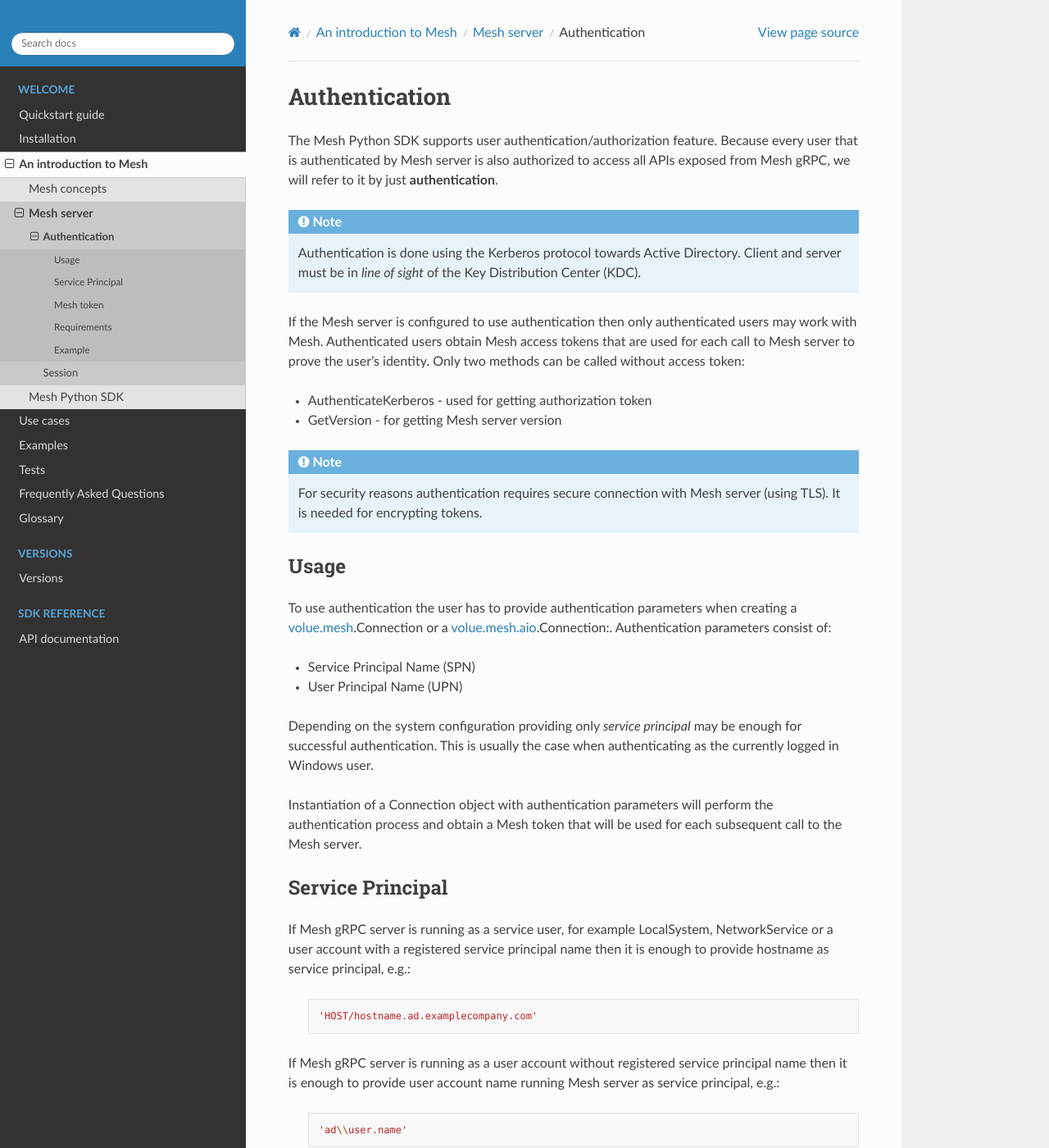
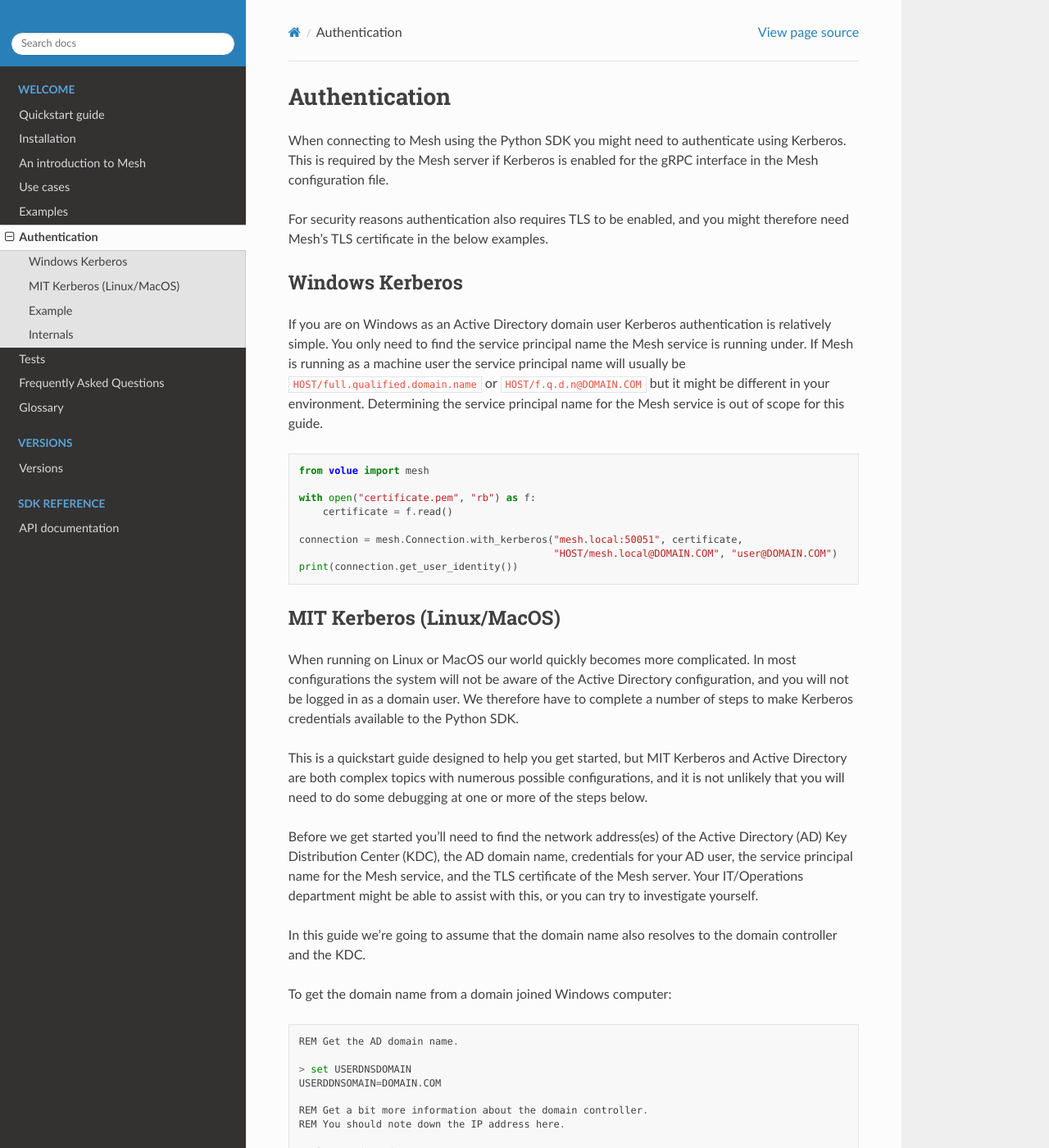
Before and after one commit to Volue-Public/energy-mesh-python, a Sphinx documentation site: the page built from docs/source/authentication.rst, in a window 1280 px wide and 1400 px high. Shown: the whole window at 82% size. Built offline with Sphinx 7.4.7 and the Read the Docs theme 2.0.0, drawn with Linux system fonts in a browser that asks for light colours; some of the changed text lies outside the part shown.

Commit message:
Update authentication docs

```diff
--- a/docs/source/authentication.rst
+++ b/docs/source/authentication.rst
@@ -1,83 +1,183 @@
+==============
 Authentication
---------------
+==============
 
-The Mesh Python SDK supports user authentication/authorization feature. Because every user that is authenticated by Mesh server is also authorized to access all APIs exposed from Mesh gRPC, we will refer to it by just **authentication**.
+When connecting to Mesh using the Python SDK you might need to authenticate
+using Kerberos. This is required by the Mesh server if Kerberos is enabled
+for the gRPC interface in the Mesh configuration file.
 
-.. note::
-   Authentication is done using the Kerberos protocol towards Active Directory. Client and server must be in *line of sight* of the Key Distribution Center (KDC).
-
-If the Mesh server is configured to use authentication then only authenticated users may work with Mesh. Authenticated users obtain Mesh access tokens that are used for each call to Mesh server to prove the user's identity.
-Only two methods can be called without access token:
-
-* AuthenticateKerberos - used for getting authorization token
-* GetVersion - for getting Mesh server version
-
-.. note::
-   For security reasons authentication requires secure connection with Mesh server (using TLS). It is needed for encrypting tokens.
+For security reasons authentication also requires TLS to be enabled, and
+you might therefore need Mesh's TLS certificate in the below examples.
 
 
-Usage
-*****************
+Windows Kerberos
+****************
 
-To use authentication the user has to provide authentication parameters when creating a :ref:`api:volue.mesh`.Connection or a :ref:`api:volue.mesh.aio`.Connection:.
-Authentication parameters consist of:
+If you are on Windows as an Active Directory domain user Kerberos
+authentication is relatively simple. You only need to find the service
+principal name the Mesh service is running under. If Mesh is running as a
+machine user the service principal name will usually be
+``HOST/full.qualified.domain.name`` or ``HOST/f.q.d.n@DOMAIN.COM`` but it might
+be different in your environment. Determining the service principal name for
+the Mesh service is out of scope for this guide.
 
-* Service Principal Name (SPN)
-* User Principal Name (UPN)
+.. code-block:: python
 
-Depending on the system configuration providing only *service principal* may be enough for successful authentication. This is usually the case when authenticating as the currently logged in Windows user.
+	from volue import mesh
 
-Instantiation of a Connection object with authentication parameters will perform the authentication process and obtain a Mesh token that will be used for each subsequent call to the Mesh server.
+	with open("certificate.pem", "rb") as f:
+	    certificate = f.read()
+
+	connection = mesh.Connection.with_kerberos("mesh.local:50051", certificate,
+					           "HOST/mesh.local@DOMAIN.COM", "user@DOMAIN.COM")
+	print(connection.get_user_identity())
 
 
-Service Principal
-*****************
+MIT Kerberos (Linux/MacOS)
+**************************
 
-If Mesh gRPC server is running as a service user, for example LocalSystem, NetworkService or a user account with a registered service principal name then it is enough to provide hostname as service principal, e.g.:
+When running on Linux or MacOS our world quickly becomes more complicated.
+In most configurations the system will not be aware of the Active Directory
+configuration, and you will not be logged in as a domain user. We therefore
+have to complete a number of steps to make Kerberos credentials available
+to the Python SDK.
 
-   .. code-block:: python
+This is a quickstart guide designed to help you get started, but MIT Kerberos
+and Active Directory are both complex topics with numerous possible
+configurations, and it is not unlikely that you will need to do some debugging
+at one or more of the steps below.
 
-      'HOST/hostname.ad.examplecompany.com'
+Before we get started you'll need to find the network address(es) of the Active
+Directory (AD) Key Distribution Center (KDC), the AD domain name, credentials
+for your AD user, the service principal name for the Mesh service, and the TLS
+certificate of the Mesh server. Your IT/Operations department might be able to
+assist with this, or you can try to investigate yourself.
 
-If Mesh gRPC server is running as a user account without registered service principal name then it is enough to provide user account name running Mesh server as service principal, e.g.:
+In this guide we're going to assume that the domain name also resolves to the
+domain controller and the KDC.
 
-   .. code-block:: python
+To get the domain name from a domain joined Windows computer::
 
-      'ad\\user.name'
+	REM Get the AD domain name.
 
-   Or:
+	> set USERDNSDOMAIN
+	USERDDNSOMAIN=DOMAIN.COM
 
-   .. code-block:: python
+	REM Get a bit more information about the domain controller.
+	REM You should note down the IP address here.
 
-      r'ad\user.name'
+	> nltest /dsgetdc:DOMAIN.COM
+	...
 
-.. note::
-    Winkerberos converts service principal name if provided in RFC-2078 format. '@' is converted to '/' if there is no '/' character in the service principal name.
+At this stage it's a good idea to test if the domain controller is reachable
+from your Linux machine. All the following Linux examples run on Ubunut 20.04
+LTS::
 
-    E.g.: **service@hostname**
+	# Ideally your DNS setup includes the domain controller. This will
+	# make the following steps significantly easier. If this command
+	# fails it might be a good idea to add the IP address of the
+	# domain controller(s) to your list of DNS servers.
 
-    Would be converted to: **service/hostname**
+	$ ping domain.com       # Or the address of a domain controller.
 
+	# You can also use the IP directly, but we would recommend against
+	# it.
 
-Mesh token
-*****************
+	$ ping 172.20.101.20
 
-The Mesh access token is valid for 1 hour, after this time it will expire and a new token needs to be obtained from the Mesh server. This is done automatically and the user does not need to take any additional action.
+If the above commands both failed your network will not allow Kerberos
+authentication, and you will have to resolve your network issues.
 
-The user may optionally revoke the Mesh access token. This may useful when a user finishes working with Mesh and wants to make sure it will not be used by anyone else for the time until it expires.
+Then we should see if we're able to connect to the KDC on the Kerberos port. By
+default the Kerberos protocol will communicate on port 88. If this fails you
+will have to work with your IT/Operations department to resolve the issue::
 
+	$ netcat -vz domain.com 88
+	Connection to domain.com 88 port [tcp/kerberos] succeeded!
 
-Requirements
-*****************
+If everything has gone well up until this point it's time to install MIT
+Kerberos. On your distribution the MIT Kerberos package names might be different::
 
-#. Mesh server configured to use authentication and TLS. Please contact Volue consultant to confirm your server configuration.
-#. Find out correct *service principal* for Mesh server you want to connect to.
-#. Create a :ref:`api:volue.mesh`.Connection or a :ref:`api:volue.mesh.aio`.Connection: object with authentication parameters.
+	$ sudo apt install krb5-user krb-config libkrb5-dev
+
+Then we'll need to configure MIT Kerberos::
+
+	$ cat /etc/krb5.conf
+	[libdefaults]
+        	default_realm = DOMAIN.COM
+
+	[realms]
+        	DOMAIN.COM = {
+                	kdc = domain.com
+                	admin_server = domain.com
+		}
+
+	[domain_realm]
+        	.domain.com = DOMAIN.COM
+        	domain.com = DOMAIN.COM
+
+And finally we can get a ticket granting ticket from the KDC. If this
+works you've successfully performed your first Kerberos authentication::
+
+	$ kinit -V user@DOMAIN.COM
+	Using default cache: /tmp/krb5cc_1000
+	Using principal: user@DOMAIN.COM
+	Password for user@DOMAIN.COM: ****
+	Authenticated to Kerberos v5
+
+The newly generated ticket granting ticket will be used when the Mesh
+Python SDK authenticates to the Mesh server. As long as that ticket is
+available on the client you will not have to retype your password.
+To destroy the ticket run ``kdestroy``.
+
+Finally, we can connect to the Mesh server from Python.
+
+.. code-block:: python
+
+	from volue import mesh
+
+	# Most certificates won't work with IP addresses, therefore
+	# you'll need to be able to resolve the Mesh server by name,
+	# either through your DNS configuration, or through /etc/hosts.
+	with open("certificate.pem", "rb") as f:
+	    certificate = f.read()
+
+	# mesh.domain.com is the address of the Mesh server.
+	# HOST/... is the service principal name, and user@DOMAIN.COM
+	# is the user principal name.
+	connection = mesh.Connection.with_kerberos(
+	    "mesh.domain.com:50051", certificate,
+	    "HOST/mesh.domain.com@DOMAIN.COM", "user@DOMAIN.COM"
+	)
+	print(connection.get_user_identity())
 
 
 Example
-**********************************
+*******
 
 Please refer to example *authorization.py*:
 
 .. literalinclude:: /../../src/volue/mesh/examples/authorization.py
+
+
+Internals
+*********
+
+Mesh authentication is based on **authorization tokens**. When authentication
+is enabled most network calls to Mesh will require one of these tokens to
+succeed. To get an authorization token the client is required to make a call
+to an authentication endpoint, such as the ``AuthenticateKerberos`` gRPC
+method. Authentication endpoints perform the necessary authentication steps,
+and if successful return an authorization token that can be used for future
+calls.
+
+Authorization tokens have an expiration time, after which they're no longer
+valid, and a new authentication call and a new token is required. At the
+time of writing most authorization tokens are valid for one hour, but this
+is subject to change.
+
+When creating a Mesh connection with authentication enabled in the Python SDK
+authentication calls and authorization tokens will be handled transparently
+through the ``_authentication`` module. This module will perform authentication
+calls when a new token is required, and add authorization tokens to calls
+that require them.
--- a/docs/source/index.rst
+++ b/docs/source/index.rst
@@ -17,6 +17,7 @@ If this is your first time using this library, here are some resources to help y
 - **Quickstart:** :doc:`quickstart`
 - **Installation:** :doc:`installation`
 - **Examples:** :doc:`examples` | :doc:`tests`
+- **Authentication:** :doc:`authentication`
 - **How to do development** :ref:`Setup for developers`
 
 Features
@@ -48,6 +49,7 @@ If you're having trouble, these resources might help.
    introduction_to_mesh
    usecases
    examples
+   authentication
    tests
    faq
    glossary
--- a/docs/source/mesh_server.rst
+++ b/docs/source/mesh_server.rst
@@ -12,5 +12,4 @@ When connected, authenticated and authorized the user will be able to create a :
 .. toctree::
    :hidden:
 
-   authentication
    mesh_session
```
